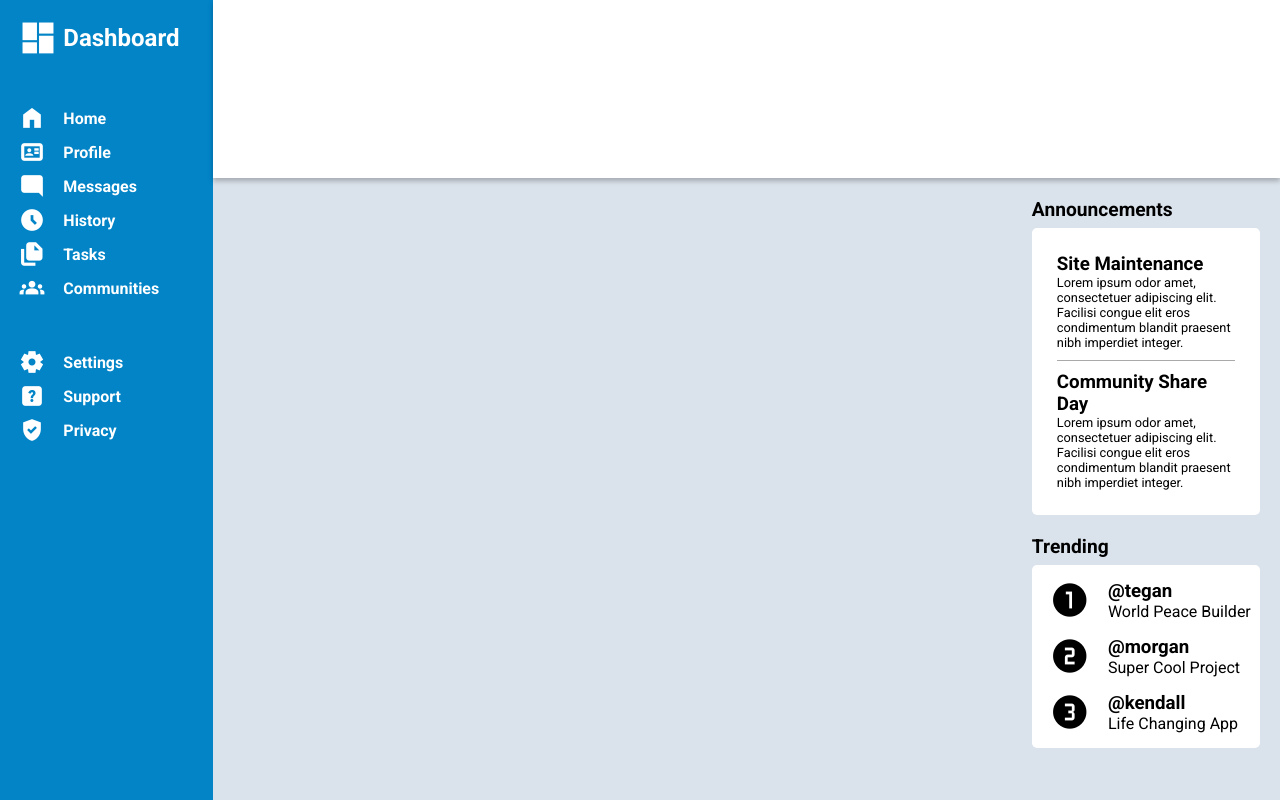
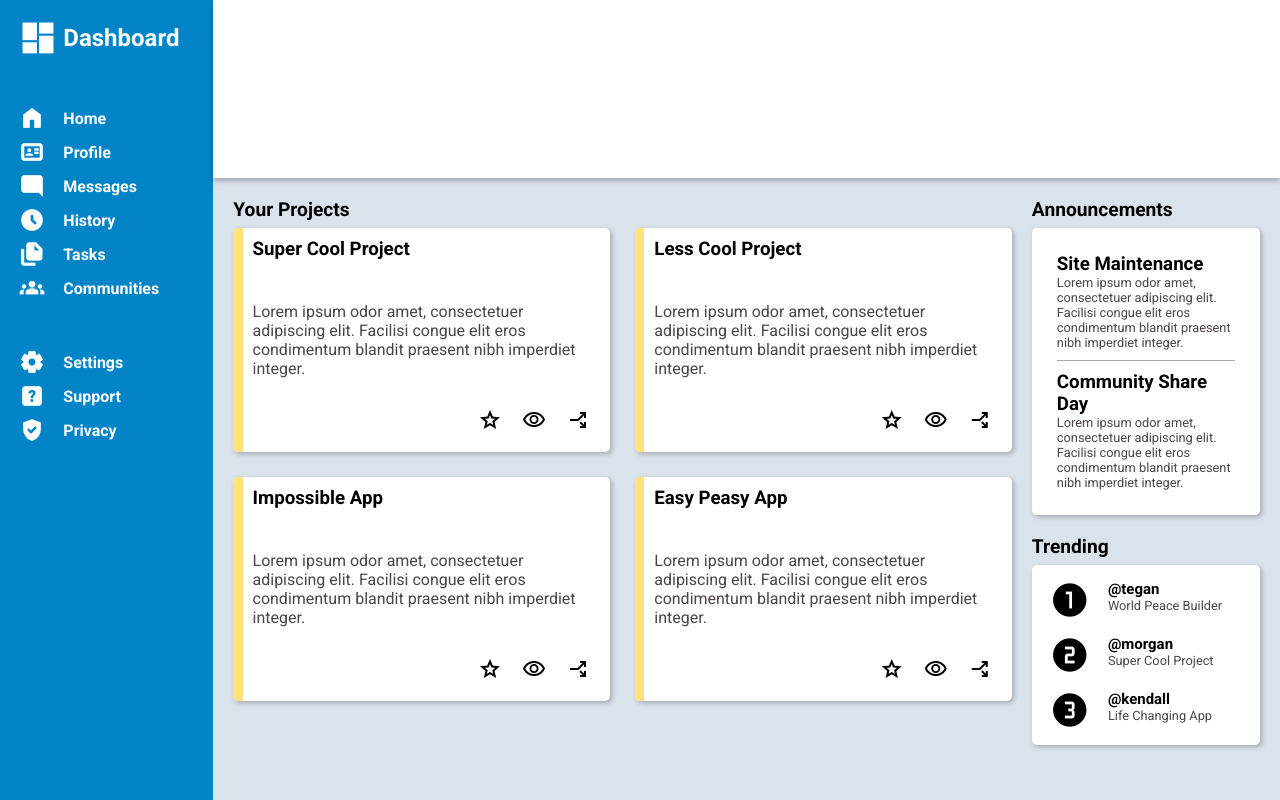
Before and after one commit to Murfew/Admin-Dashboard, a plain HTML site: page index.html in a window 1280 px wide. Drawn offline with nearby package versions, Linux system fonts and the light colour scheme.

Commit message:
completed project cards

```diff
--- a/index.html
+++ b/index.html
@@ -47,7 +47,67 @@
       </div>
     </div>
     <div class="main-content">
-      <div class="projects"></div>
+      <div class="projects">
+        <h2>Your Projects</h2>
+        <div class="content">
+          <div class="project">
+            <div class="overlay"></div>
+            <h3>Super Cool Project</h3>
+            <p>
+              Lorem ipsum odor amet, consectetuer adipiscing elit. Facilisi
+              congue elit eros condimentum blandit praesent nibh imperdiet
+              integer.
+            </p>
+            <div class="icons">
+              <span class="material-symbols-outlined unfilled">star</span>
+              <span class="material-symbols-outlined unfilled">visibility</span>
+              <span class="material-symbols-outlined">arrow_split</span>
+            </div>
+          </div>
+          <div class="project">
+            <div class="overlay"></div>
+            <h3>Less Cool Project</h3>
+            <p>
+              Lorem ipsum odor amet, consectetuer adipiscing elit. Facilisi
+              congue elit eros condimentum blandit praesent nibh imperdiet
+              integer.
+            </p>
+            <div class="icons">
+              <span class="material-symbols-outlined unfilled">star</span>
+              <span class="material-symbols-outlined unfilled">visibility</span>
+              <span class="material-symbols-outlined">arrow_split</span>
+            </div>
+          </div>
+          <div class="project">
+            <div class="overlay"></div>
+            <h3>Impossible App</h3>
+            <p>
+              Lorem ipsum odor amet, consectetuer adipiscing elit. Facilisi
+              congue elit eros condimentum blandit praesent nibh imperdiet
+              integer.
+            </p>
+            <div class="icons">
+              <span class="material-symbols-outlined unfilled">star</span>
+              <span class="material-symbols-outlined unfilled">visibility</span>
+              <span class="material-symbols-outlined">arrow_split</span>
+            </div>
+          </div>
+          <div class="project">
+            <div class="overlay"></div>
+            <h3>Easy Peasy App</h3>
+            <p>
+              Lorem ipsum odor amet, consectetuer adipiscing elit. Facilisi
+              congue elit eros condimentum blandit praesent nibh imperdiet
+              integer.
+            </p>
+            <div class="icons">
+              <span class="material-symbols-outlined unfilled">star</span>
+              <span class="material-symbols-outlined unfilled">visibility</span>
+              <span class="material-symbols-outlined">arrow_split</span>
+            </div>
+          </div>
+        </div>
+      </div>
       <div class="announcements">
         <h2>Announcements</h2>
         <div class="content">
--- a/styles.css
+++ b/styles.css
@@ -7,6 +7,10 @@ body {
   grid-template: 1fr 3.5fr / 1fr 5fr;
   height: 100vh;
   font-family: "Roboto", Arial, Helvetica, sans-serif;
+}
+
+p {
+  color: rgb(76, 69, 69);
 }
 
 .header {
@@ -96,7 +100,7 @@ body {
   background-color: #ffffff;
 }
 
-.projects ~ div h2 {
+.main-content h2 {
   font-size: 1.2em;
 }
 
@@ -115,6 +119,7 @@ body {
   border-radius: 5px;
   padding-top: 15px;
   padding-bottom: 15px;
+  box-shadow: 2px 2px 5px 0 rgba(0, 0, 0, 0.25);
 }
 
 .trending .content .material-symbols-outlined {
@@ -129,6 +134,7 @@ body {
 .announcements .content {
   padding: 15px 25px 15px;
   border-radius: 5px;
+  box-shadow: 2px 2px 5px 0 rgba(0, 0, 0, 0.25);
 }
 
 .announcements .content h3 {
@@ -142,3 +148,49 @@ body {
 .announcements .content p {
   margin-bottom: 10px;
 }
+
+.trending .content div {
+  font-size: 0.8em;
+}
+
+.projects .content {
+  display: grid;
+  grid-template: repeat(2, 1fr) / repeat(2, 1fr);
+  gap: 25px;
+  background-color: inherit;
+}
+
+.project {
+  border-radius: 5px;
+  box-shadow: 2px 2px 5px 0 rgba(0, 0, 0, 0.25);
+  background-color: #ffffff;
+  display: grid;
+  grid-template: 1fr 1.5fr 1fr / 1fr 40fr;
+}
+
+.projects {
+  padding-right: 20px;
+}
+
+.project .overlay {
+  grid-column: 1;
+  grid-row: span 3;
+  background-color: #ffe37a;
+  border-top-left-radius: 5px;
+  border-bottom-left-radius: 5px;
+}
+
+.project .material-symbols-outlined {
+  grid-column: 2;
+  grid-row: 3;
+}
+
+.project *:not(.overlay) {
+  padding: 10px;
+}
+
+.icons {
+  display: flex;
+  justify-content: end;
+  padding-right: 20px;
+}
```
